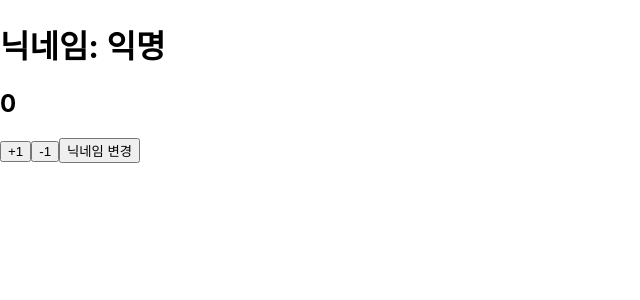
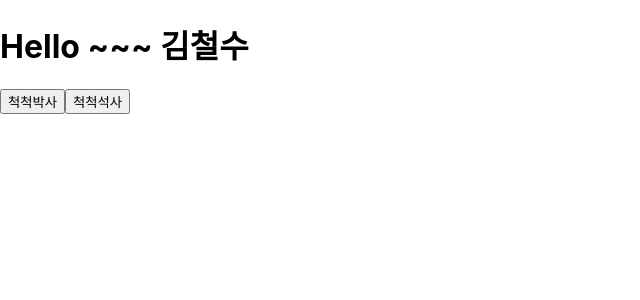
Before and after one commit to Hazel0c0/react-basic-2305, a React (Create React App) app: page / in a window 1280 px wide. Shown: the top 300 px of the page, without its empty margins (0-640 px from the left). Built offline with nearby package versions, Linux system fonts and the light colour scheme.

Commit message:
props 활용

```diff
--- a/src/App.js
+++ b/src/App.js
@@ -2,6 +2,7 @@
 import Counter from './component/chap03_state/Counter';
 import NickName from './component/chap03_state/NickName';
 import SubmitEvent from "./component/chap01_event/SubmitEvent";
+import FoodList from "./component/chap02_props/FoodList";
 
 function App() {
 
@@ -18,7 +19,9 @@
   return (
       <>
         {/*<SubmitEvent />*/}
-        <Counter />
+        {/*<FoodList />*/}
+        <NickName />
+        {/*<Counter />*/}
       </>
   );
 }
--- a/src/SayHello.js
+++ b/src/SayHello.js
@@ -10,5 +10,4 @@
       </div>
   );
 }
-
 export default SayHello;
--- a/src/component/chap02_props/FoodItem.js
+++ b/src/component/chap02_props/FoodItem.js
@@ -1,10 +1,13 @@
 import React from 'react'
 
 const FoodItem = ({foodId: id, foodName: fName, price}) => {
+    // = (props)를 받아서 사용 할 수 있음
+    // props.foodId, props.foodName <- 이렇게
 
     // console.log('props: ', props);
     return (
         <li id={id}> {fName}({price}원) </li>
+    //     문자열은 중괄호 생략 가능 '문자' {정수, boolean, 배열..}
     )
 }
 
--- a/src/component/chap02_props/FoodList.js
+++ b/src/component/chap02_props/FoodList.js
@@ -46,7 +46,10 @@
         </SayHello>
 
         {
-            foods.foodList.map(f => <FoodItem foodName={f.fName} price={f.price} foodId={f.id} />)
+          foods.foodList.map(f=>
+              <FoodItem foodName={f.fName}
+                        price={f.price}
+                        foodId={f.id}/>)
         }
       </ul>
   )
```
Lines whose indentation alone changed are shown as unchanged.
